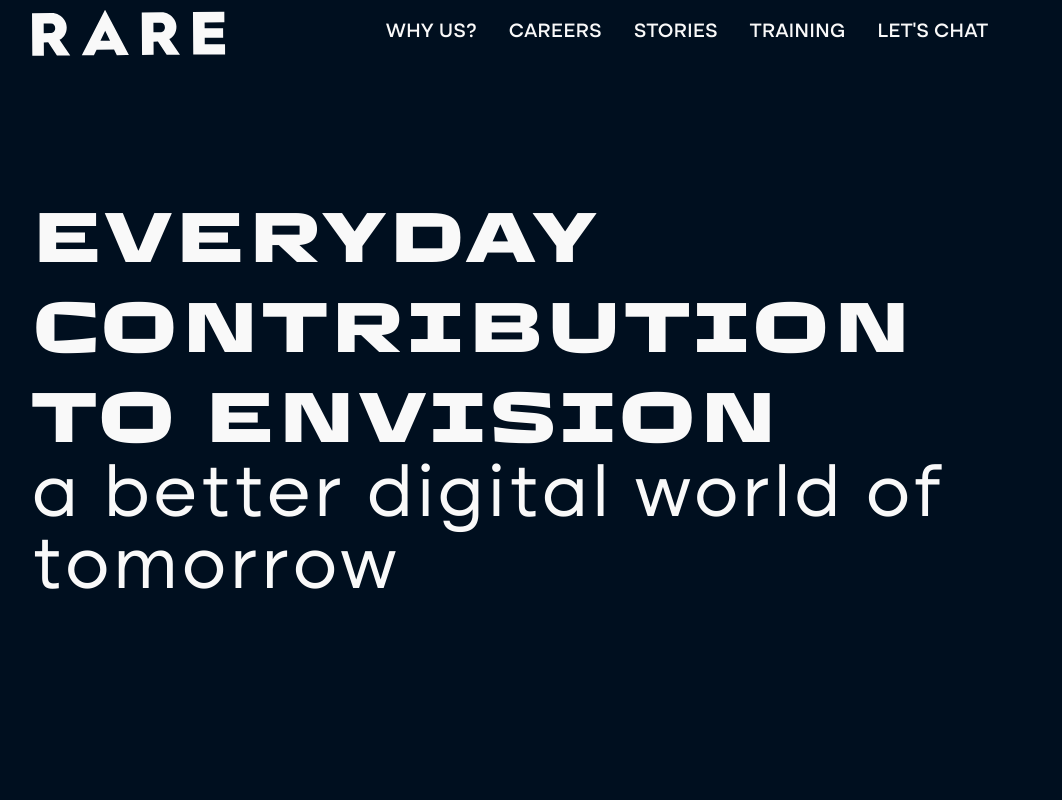
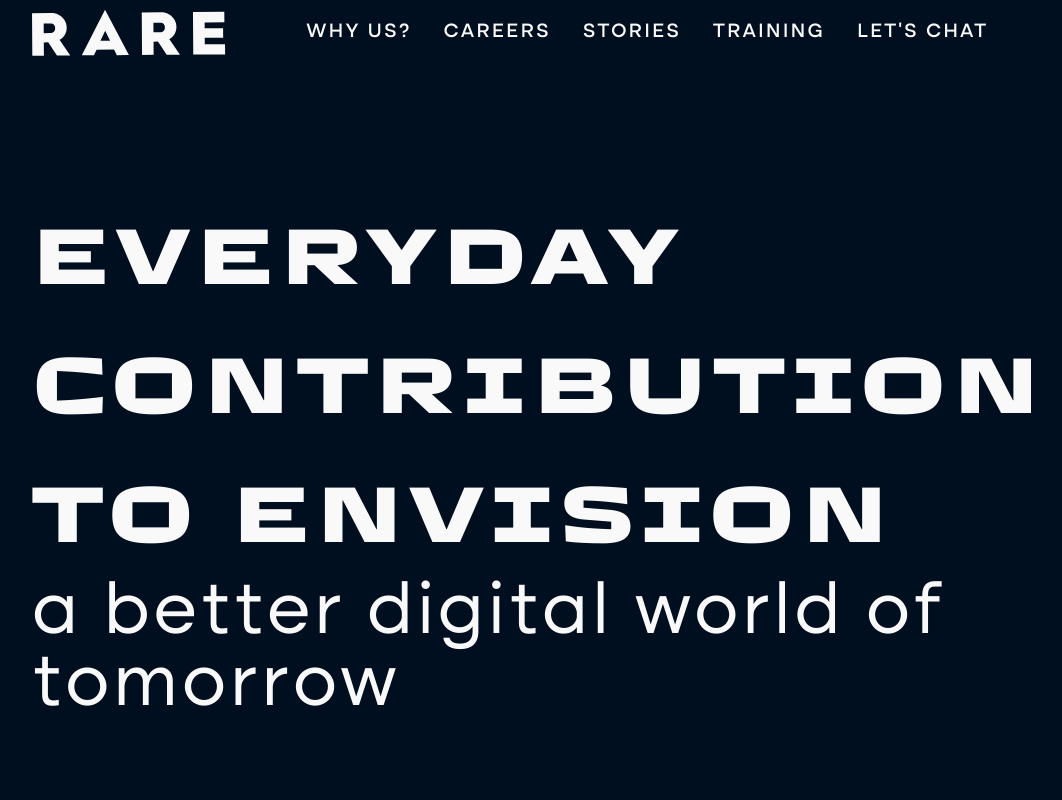
Before and after one commit to rareagency/rare.fi, a Next.js app: page /about in a window 1280 px wide. Shown: the top 800 px of the page, without its empty margins (130-1192 px from the left). Built offline with nearby package versions, Linux system fonts and the light colour scheme; a small style sheet from the web is missing; what cntl would draw is missing.

Commit message:
Added global font styling

```diff
--- a/styles/globals.css
+++ b/styles/globals.css
@@ -14,7 +14,65 @@
     @apply border-blue-light;
   }
 
-  .header {
-    @apply font-TTAutonomous font-extrabold text-7xl tracking-wider leading-tight;
+  .title {
+    font-size: 50px;
+    line-height: 81px;
+    letter-spacing: 0.085em;
+    text-transform: uppercase;
+    @apply font-TTAutonomousMono  font-bold;
+  }
+
+  .title2 {
+    font-size: 22px;
+    line-height: 36px;
+    letter-spacing: 0.085em;
+    @apply font-Altone font-bold;
   }
 }
+
+@layer base {
+  h1 {
+    font-size: 80px;
+    letter-spacing: 0.085em;
+    line-height: 129px;
+    @apply font-TTAutonomous font-extrabold uppercase;
+  }
+
+  h2 {
+    font-size: 64px;
+    letter-spacing: 0.085em;
+    line-height: 103px;
+    @apply font-TTAutonomousMono font-normal;
+  }
+
+  h4 {
+    font-size: 34px;
+    line-height: 50px;
+    @apply font-Altone font-medium;
+  }
+
+  h5 {
+    font-size: 22px;
+    letter-spacing: 0.085em;
+    line-height: 36px;
+    @apply font-Altone font-bold uppercase;
+  }
+
+  h6 {
+    font-size: 20px;
+    line-height: 28px;
+    letter-spacing: 0.085em;
+    @apply font-TTAutonomousMono font-medium;
+  }
+
+  body {
+    letter-spacing: 0.085em;
+    @apply font-Altone font-normal text-2xl text-blue-dark;
+  }
+
+  span {
+    letter-spacing: 0.06em;
+    line-height: 25px;
+    @apply font-TTAutonomousMono font-normal text-lg;
+  }
+}
```
